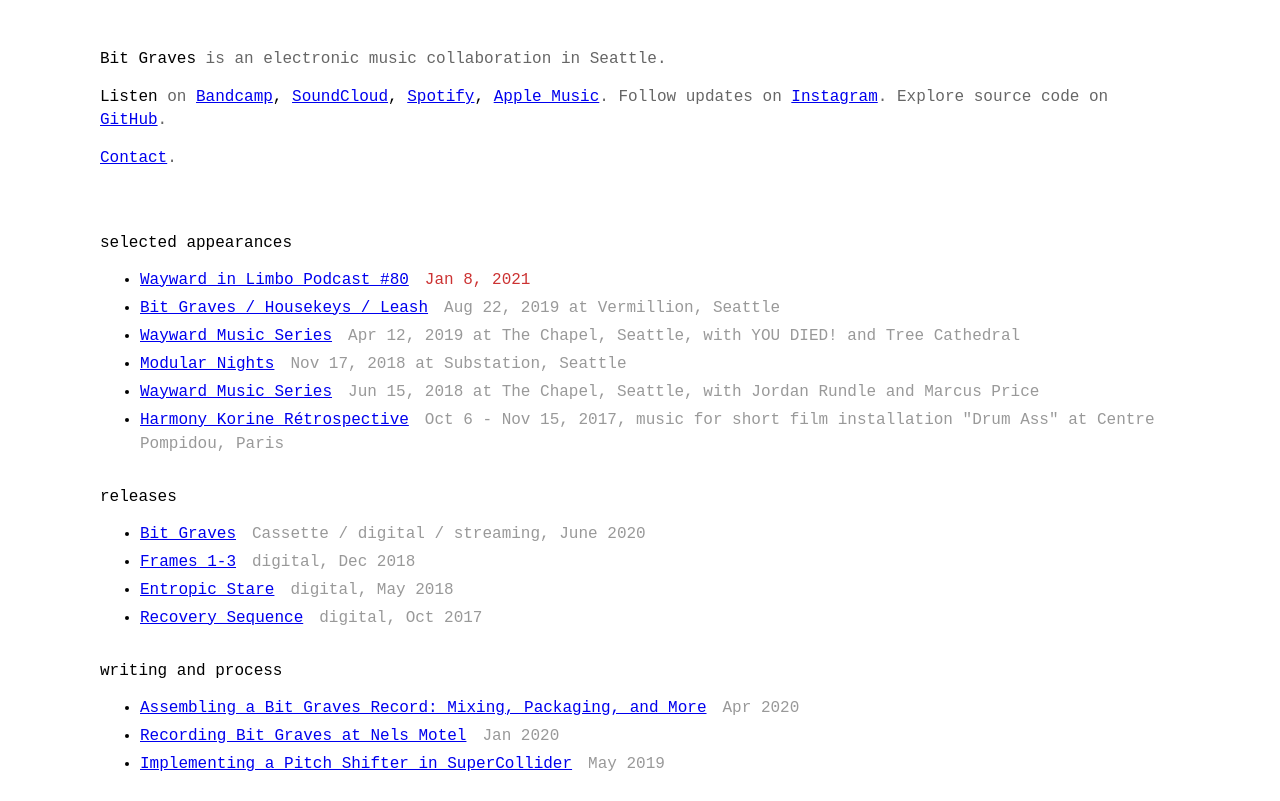
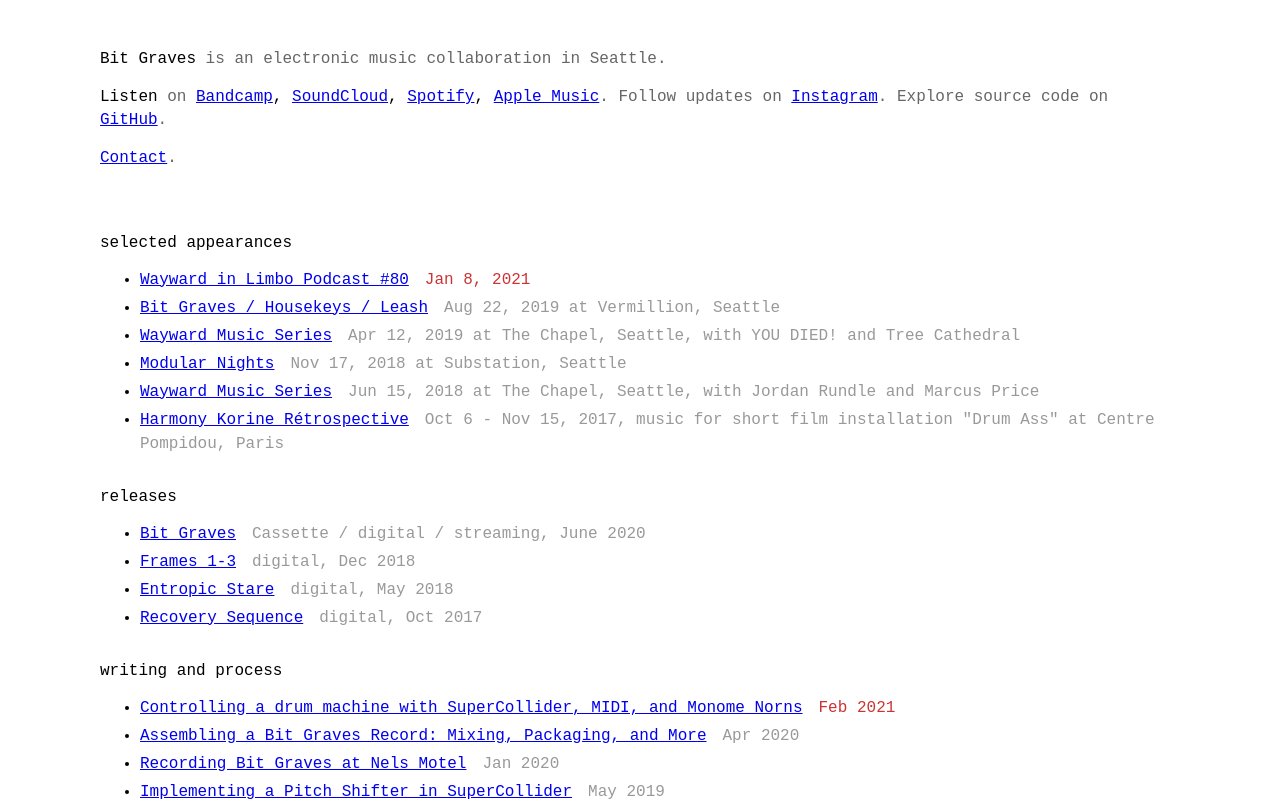
Before and after one commit to bitgraves/bitgraves-www, a React (Create React App) app: page / in a window 1280 px wide. Shown: the top 801 px of the page. Built offline with nearby package versions, Linux system fonts and the light colour scheme.

Commit message:
add feb 2021 blog

```diff
--- a/src/App.js
+++ b/src/App.js
@@ -34,6 +34,7 @@
 ];
 
 const WRITING_LINKS = [
+  { name: 'Controlling a drum machine with SuperCollider, MIDI, and Monome Norns', url: 'https://reading.supply/@ben/controlling-a-drum-machine-with-supercollider-midi-and-monome-norns-DiQUAW', details: 'Feb 2021', isHighlight: true },
   { name: 'Assembling a Bit Graves Record: Mixing, Packaging, and More', url: 'https://reading.supply/@ben/assembling-a-bit-graves-record-mixing-packaging-and-more-bXWIMc', details: 'Apr 2020' },
   { name: 'Recording Bit Graves at Nels Motel', url: 'https://reading.supply/@ben/recording-bit-graves-at-nels-motel-VTNQcq', details: 'Jan 2020' },
   { name: 'Implementing a Pitch Shifter in SuperCollider', url: 'https://reading.supply/@ben/implementing-a-pitch-shifter-in-supercollider-Z0fcAX', details: 'May 2019' },
```
